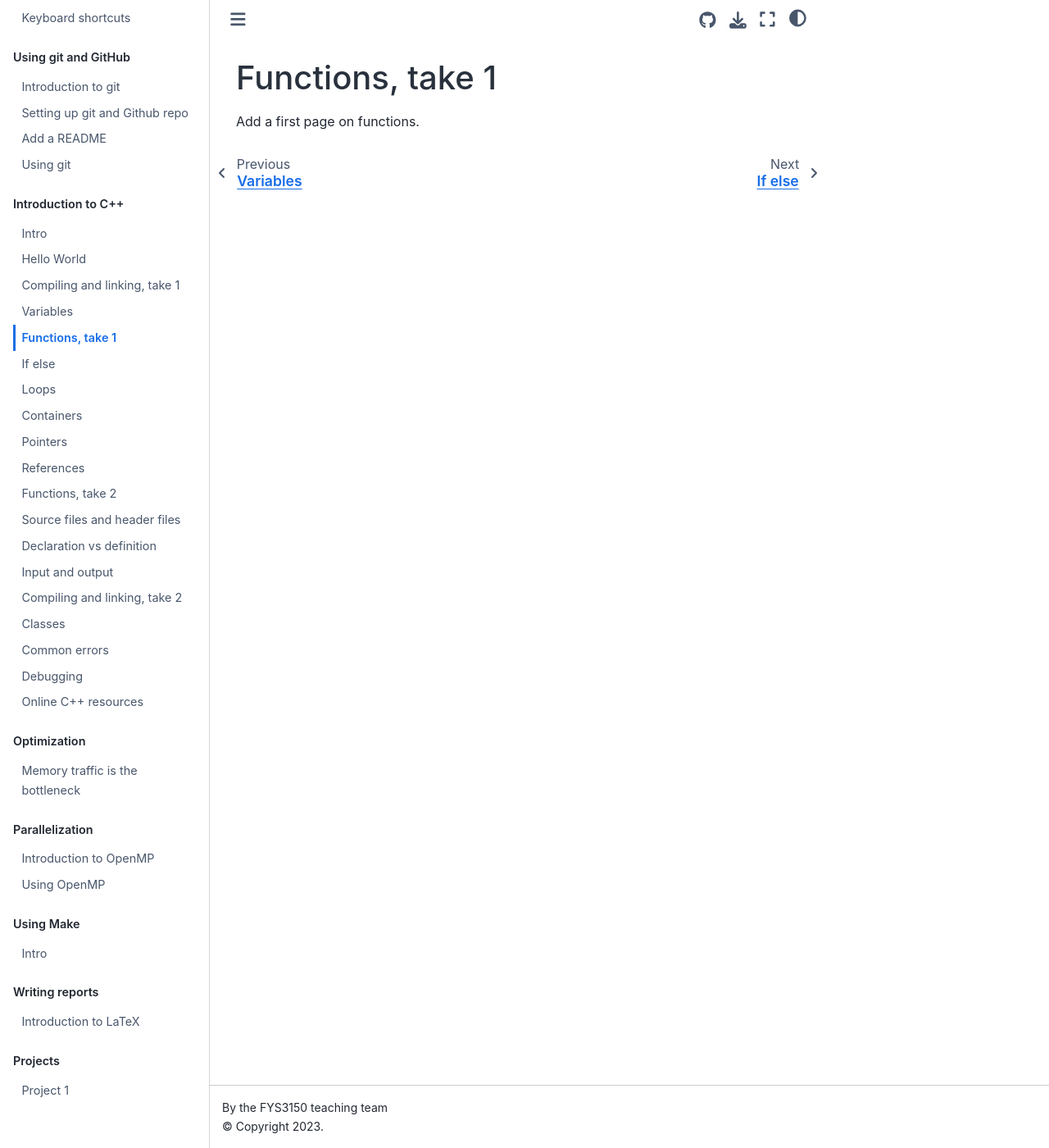
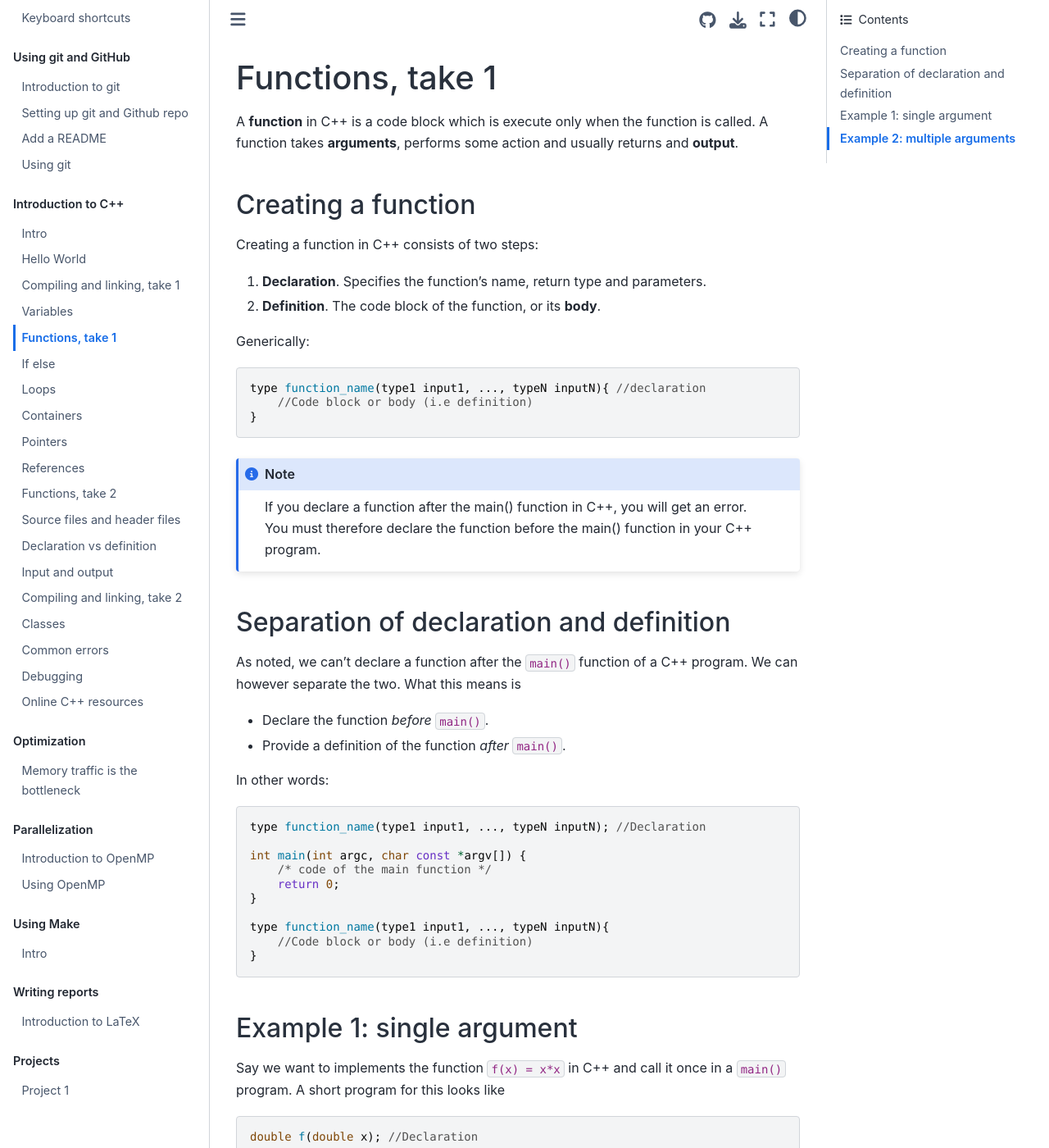
Before and after one commit to anderkve/FYS3150, a Jupyter Book: the page built from book/introduction_to_cpp/functions_take_1.md, in a window 1280 px wide and 1400 px high. Shown: the whole window at 82% size. Built offline with Jupyter Book 1.0.4 settings and Sphinx 7.4.7 and the Sphinx Book theme 1.1.4, drawn with Linux system fonts in a browser that asks for light colours; some of the changed text lies outside the part shown.

Commit message:
Added some notes on variables and functions 1

````diff
--- a/book/introduction_to_cpp/functions_take_1.md
+++ b/book/introduction_to_cpp/functions_take_1.md
@@ -1,3 +1,81 @@
 # Functions, take 1
 
-Add a first page on functions.
+A **function** in C++ is a code block which is execute only when the function is called. A function takes **arguments**, performs some action and usually returns and **output**.
+
+## Creating a function
+
+Creating a function in C++ consists of two steps:
+1. **Declaration**. Specifies the function's name, return type and parameters.
+2. **Definition**. The code block of the function, or its **body**.
+
+Generically:
+
+```c++
+type function_name(type1 input1, ..., typeN inputN){ //declaration
+    //Code block or body (i.e definition)
+}
+```
+
+```{note}
+If you declare a function after the main() function in C++, you will get an error. You must therefore declare the function before the main() function in your C++ program.
+```
+
+## Separation of declaration and definition
+
+As noted, we can't declare a function after the `main()` function of a C++ program. We can however separate the two. What this means is
+- Declare the function *before* `main()`.
+- Provide a definition of the function *after* `main()`.
+
+In other words:
+
+```c++
+type function_name(type1 input1, ..., typeN inputN); //Declaration
+
+int main(int argc, char const *argv[]) {
+    /* code of the main function */
+    return 0;
+}
+
+type function_name(type1 input1, ..., typeN inputN){
+    //Code block or body (i.e definition)
+}
+```
+
+
+## Example 1: single argument
+
+Say we want to implements the function `f(x) = x*x` in C++ and call it once in a `main()` program. A short program for this looks like
+
+```c++
+double f(double x); //Declaration
+
+int main(int argc, char const *argv[]) {
+    double x = 2;
+    double res = f(x); //Should return 2*2 = 4.
+    return 0;
+}
+
+double f(double x){
+    //Provide definition of function here:
+    return x*x;
+}
+```
+## Example 2: multiple arguments
+
+Let's do the same with a function of multiple arguments. Assume we're to implement `f(x,y) = x*x + y` and call it once. This can be done as follows.
+
+```c++
+double f(double x, double y); //Definition
+
+int main(int argc, char const *argv[]) {
+    double x = 2, y = 1;
+    double res = f(x, y);
+    return 0;
+}
+
+
+double f(double x, double y){
+    //Definition:
+    return x*x + y;
+}
+```
````
Also changed, not shown: book/introduction_to_cpp/variables.md (+44 -1 lines).
